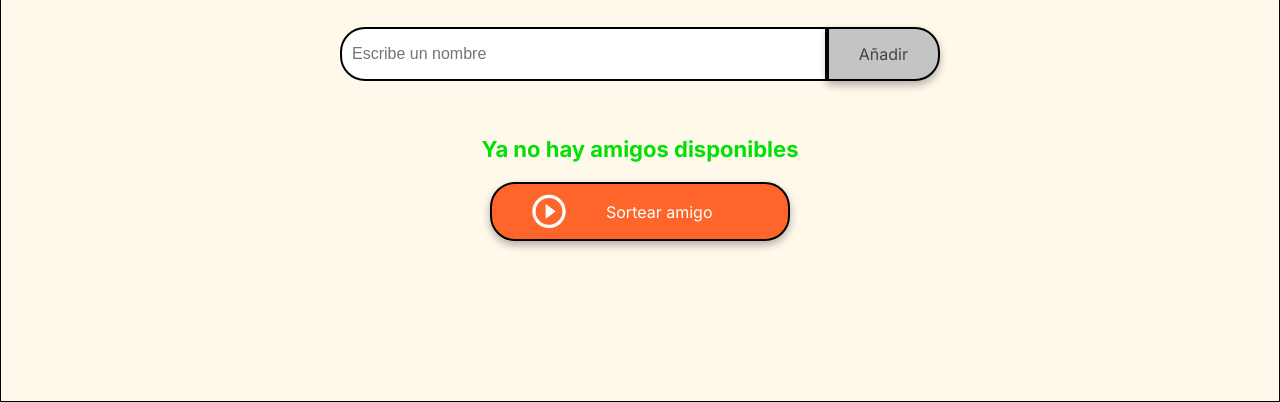
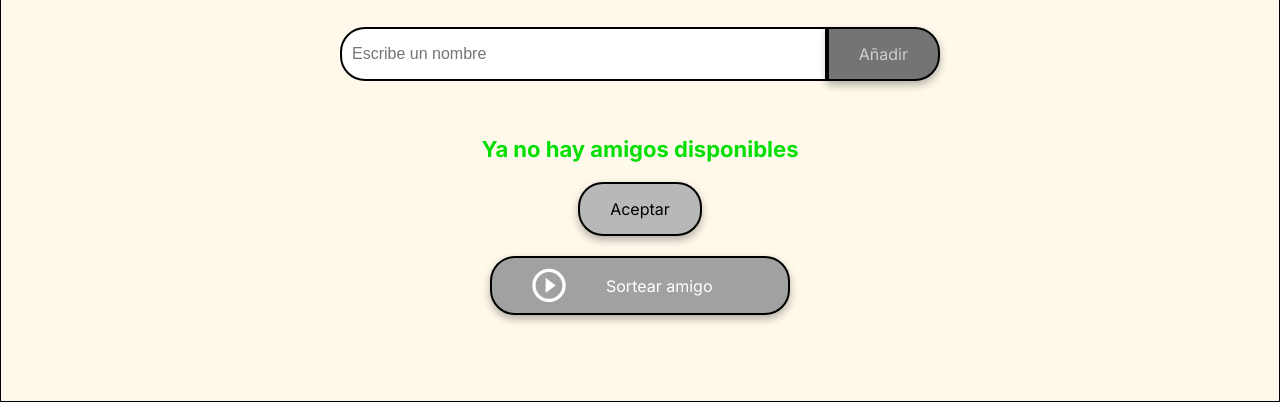
Before and after one commit to MiguelFigueroa02/challenge-amigo-secreto, a plain HTML site: page index.html in a window 1280 px wide. Both pictures are taken after a click on the button "Sortear amigo". Shown: the part 398-800 px from the top of the page. Drawn offline with Linux system fonts and the light colour scheme.

Commit message:
Se corrigen funciones, se agregan elementos HTML,CSS y funciones adiciones javascript

```diff
--- a/app.js
+++ b/app.js
@@ -1,10 +1,7 @@
 // El principal objetivo de este desafío es fortalecer tus habilidades en lógica de programación. Aquí deberás desarrollar la lógica para resolver el problema.
 let amigos = [];
-// let cantidadAmigos = amigos.length;
-// console.log(cantidadAmigos);
 let AmigosSorteados = [];
 let relacionAmigos =[];
-//29 ene 25
 let listaUsuarios = [];
 let amigosRestantes = [];
 let usuarioFinal = [];
@@ -12,17 +9,17 @@ let usuarioFinal = [];
 
 function agregarAmigo() {
     let nombreDeAmigo = document.getElementById('amigo').value;
-    console.log(nombreDeAmigo);
 
     if(nombreDeAmigo === null || nombreDeAmigo.trim() ===""){
         alert ("Por favor, inserte un nombre.");
     } else {
         if (amigos.includes(nombreDeAmigo)){
+            alert(`${nombreDeAmigo} ya está incluido en la lista de amigos`);
             limpiarCaja();
             return
         }else {
             amigos.push(nombreDeAmigo);
-            // asignarTextoElemento('li',nombreDeAmigo);
+            // Función para eliminar elementos
             asignarTextoElemento();
         }
         limpiarCaja();
@@ -36,7 +33,7 @@ function limpiarCaja() {
 function asignarTextoElemento() {
     let elementoHTML = limpiarListaAmigos();
     // elementoHTML.innerHTML = "";
-    limpiarListaAmigos();
+    //limpiarListaAmigos();
     for (let i=0; i<amigos.length; i++){
         let nuevoAmigo = document.createElement("li");
         nuevoAmigo.textContent = amigos[i];
@@ -51,18 +48,16 @@ function limpiarListaAmigos() {
 function sortearAmigo() {
     let cantidadAmigos = amigos.length;
     limpiarListaAmigos();
-    // console.log(cantidadAmigos);
-    // let numeroAzar = Math.floor(Math.random()*cantidadAmigos);
-    // console.log(numeroAzar);
-    // let nombreUsuario = prompt('¿Cómo te llamas?');
+    //Desactivar botón de agregar amigo
+    document.querySelector('.button-add').setAttribute('disabled','true');
     if (AmigosSorteados.length === cantidadAmigos) {
         textoFinal('Ya no hay amigos disponibles');
-        document.querySelector('#boton-sortear').setAttribute('disabled','true');
+        document.querySelector('.button-draw').setAttribute('disabled','true');
     } else {
         // let cantidadAmigos = amigos.length;
-        console.log(cantidadAmigos);
+        //console.log(cantidadAmigos);
         let numeroAzar = Math.floor(Math.random()*cantidadAmigos);
-        console.log(numeroAzar);
+        //console.log(numeroAzar);
         let nombreUsuario = prompt('¿Cómo te llamas?');
         if (amigos.includes(nombreUsuario)) {
             asignarAmigo(numeroAzar,nombreUsuario);
@@ -73,26 +68,16 @@ function sortearAmigo() {
         }
     }
 
-    // if (amigos.includes(nombreUsuario)) {
-    //     if (AmigosSorteados.length === cantidadAmigos) {
-    //         resultado('Ya no hay amigos disponibles');
-    //         document.querySelector('#boton-sortear').setAttribute('disabled','true');
-    //     } else {
-    //         asignarAmigo(numeroAzar,nombreUsuario);
-    //     }
-    // } else {
-    //     alert(`Hola ${nombreUsuario}. No estás incluido entre los amigos`)
-    // }
 }
 function asignarAmigo(i,nombreUsuario) {
     let nombreResultado = amigos[i];
-    console.log(nombreResultado);
+    //console.log(nombreResultado);
         if (nombreUsuario == nombreResultado || AmigosSorteados.includes(nombreResultado)) {
             asignarAmigo(Math.floor(Math.random() * amigos.length), nombreUsuario);
             //29 ene 25 se agrega sentencia else if
         } else if (amigos.length - AmigosSorteados.length === 2) {
-            console.log('Sólo quedan dos amigos');
-            console.log(`el nombre resultado es ${nombreResultado}`);
+            //console.log('Sólo quedan dos amigos');
+            //console.log(`el nombre resultado es ${nombreResultado}`);
 
             for(let i= 0; i < amigos.length; i++){
                 if(relacionAmigos.includes(amigos[i])) {
@@ -111,20 +96,7 @@ function asignarAmigo(i,nombreUsuario) {
                 resultado(nombreResultado,nombreUsuario);
             }
 
-            // for (let m = 0; m < amigosRestantes.length; m++) {
-            //     if (listaUsuarios.includes(amigosRestantes[m])) {
-            //         continue;
-            //     } else{
-            //         console.log(`El que se supone que es tu compa es ${amigosRestantes[m]}`)
-            //         //de aquí pal resultado
-            //         nombreResultado = amigosRestantes[m];
-            //         resultado(nombreResultado,nombreUsuario);
-            //         break;
-            //     }
-            // }
         } else{
-            // resultado(`Tu amigo secreto es ${nombreResultado}`);
-            // relacionAmigos.push(`El amigo secreto de ${nombreUsuario} es ${nombreResultado}`);
             relacionAmigos.push(nombreResultado);
             relacionAmigos.push(nombreUsuario);
             resultado(nombreResultado,nombreUsuario);
@@ -132,26 +104,13 @@ function asignarAmigo(i,nombreUsuario) {
 }
 
 function resultado(nombreResultado,nombreUsuario) {
-    // console.log(`El amigo secreto de ${nombreUsuario} es ${nombreResultado}`);
-    // AmigosSorteados.push(nombreResultado);
-    // let texto = `Tu amigo secreto es ${nombreResultado}`;
-    // let resultadoHTML = document.getElementById('resultado');
-    // resultadoHTML.innerHTML="";
-    // let resultadoAmigo = document.createElement("li");
-    // resultadoAmigo.textContent = texto;
-    // resultadoHTML.appendChild(resultadoAmigo);
     if (AmigosSorteados.includes(nombreResultado)) {
-        sortearAmigo(Math.floor(Math.random()*amigos.length),nombreUsuario);
+        asignarAmigo(Math.floor(Math.random()*amigos.length),nombreUsuario);
     }else{
         console.log(`El amigo secreto de ${nombreUsuario} es ${nombreResultado}`);
         AmigosSorteados.push(nombreResultado);
         let texto = `Tu amigo secreto es ${nombreResultado}`;
         textoFinal(texto);
-        // let resultadoHTML = document.getElementById('resultado');
-        // resultadoHTML.innerHTML="";
-        // let resultadoAmigo = document.createElement("li");
-        // resultadoAmigo.textContent = texto;
-        // resultadoHTML.appendChild(resultadoAmigo);
     }
 }
 function textoFinal(mensaje) {
@@ -160,4 +119,15 @@ function textoFinal(mensaje) {
     let resultadoAmigo = document.createElement("li");
     resultadoAmigo.textContent = mensaje;
     resultadoHTML.appendChild(resultadoAmigo);
+    aceptarMensaje();
 }
+function aceptarMensaje(){
+    document.getElementById('resultado').classList.remove('Aceptar');
+    document.querySelector('#Boton-aceptar').classList.add('Aceptar-mostrado');
+    document.querySelector('#Boton-aceptar').classList.remove('Aceptar');
+}
+function ocultarMensaje() {
+    document.querySelector('#resultado').classList.add('Aceptar');
+    document.querySelector('#Boton-aceptar').classList.add('Aceptar');
+    document.querySelector('#Boton-aceptar').classList.remove('Aceptar-mostrado');
+}
--- a/index.html
+++ b/index.html
@@ -26,7 +26,8 @@
 
             <ul id="listaAmigos" class="name-list" aria-labelledby="listaAmigos" role="list"></ul>
             <ul id="resultado" class="result-list" aria-live="polite"></ul>
-
+            <!--Se agrega botón de aceptar-->
+            <button class="Aceptar" id="Boton-aceptar" onclick="ocultarMensaje()">Aceptar</button>
             <div class="button-container">
                 <button class="button-draw" onclick="sortearAmigo()" aria-label="Sortear amigo secreto" id="boton-sortear">
                     <img src="assets/play_circle_outline.png" alt="Ícono para sortear">
--- a/style.css
+++ b/style.css
@@ -125,6 +125,12 @@ button {
     background-color: #a1a1a1;
 }
 
+/*Estilo para deshabilitar botón*/
+.button-add:disabled{
+    background-color: #747474;
+    color:#cecece;
+}
+
 /* Listas */
 ul {
     list-style-type: none;
@@ -160,3 +166,22 @@ ul {
 .button-draw:hover {
     background-color: var(--color-button-hover);
 }
+
+.button-draw:disabled{
+    background-color: #a1a1a1;
+}
+
+/*Botón aceptar*/
+.Aceptar{
+    background-color: #b8b8b8;
+    margin-bottom: 20px;
+    display: none;
+}
+.Aceptar-mostrado{
+    background-color: #b8b8b8;
+    margin-bottom: 20px;
+    display: block;
+}
+.Aceptar-mostrado:hover{
+    background-color: #929292;
+}
```
